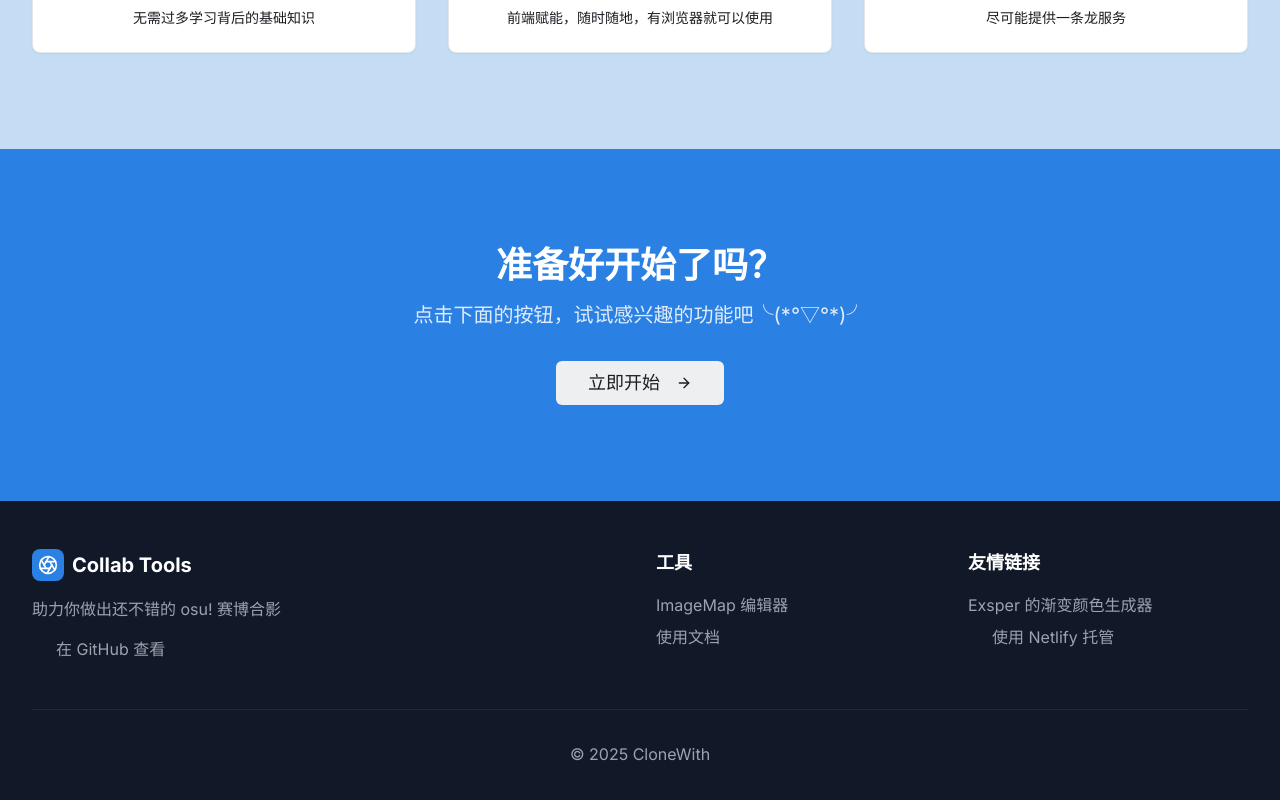
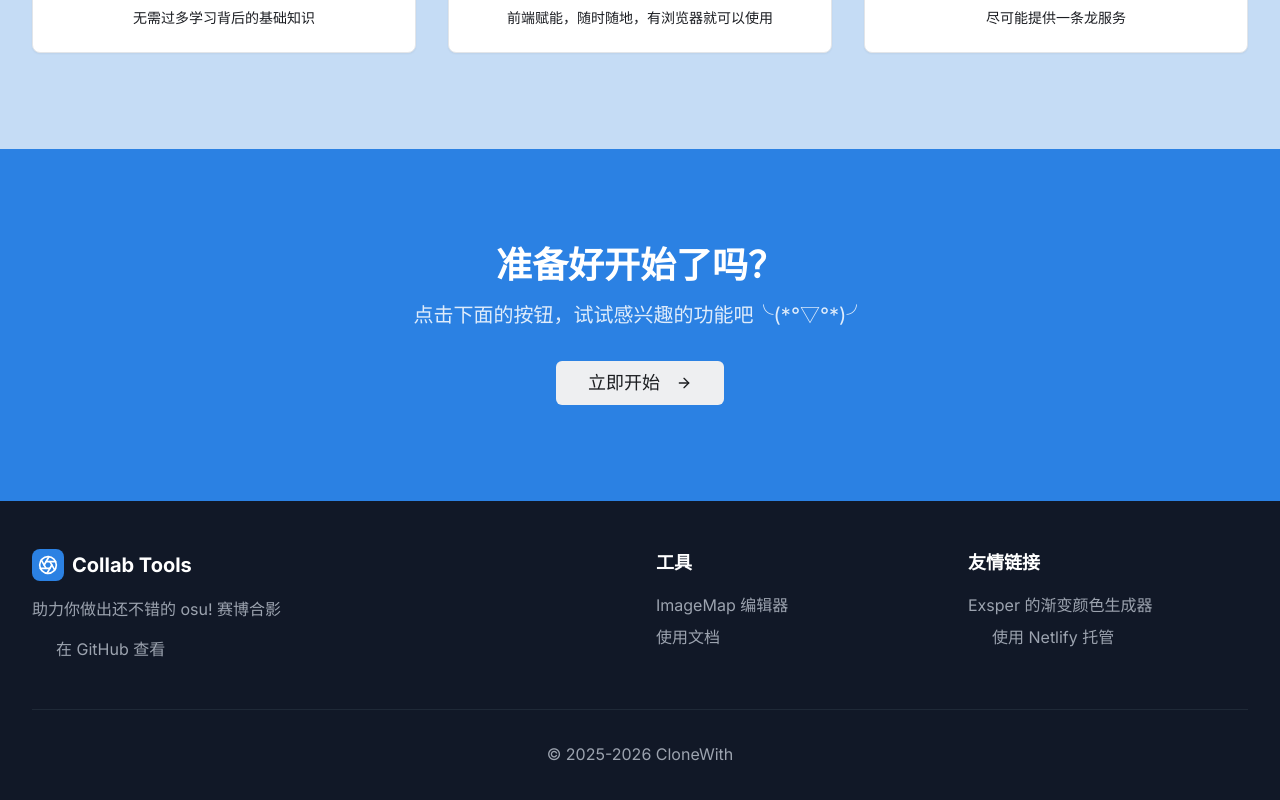
Before and after one commit to CloneWith/osu-collab-tools, a Next.js app: page / in a window 1280 px wide. Shown: the part 828-1628 px from the top of the page. Built offline with nearby package versions, Linux system fonts and the light colour scheme; some icons are missing.

Commit message:
Update years
What a new year!

```diff
--- a/app/layout.tsx
+++ b/app/layout.tsx
@@ -80,7 +80,7 @@ export default function RootLayout({
             </div>
           </div>
           <div className="border-t border-gray-800 mt-8 pt-8 text-center text-gray-400">
-            <p>&copy; 2025 CloneWith</p>
+            <p>&copy; 2025-2026 CloneWith</p>
           </div>
         </div>
       </footer>
```
Also changed, not shown: 1 other file (tests, documents, lock files or other folders).
